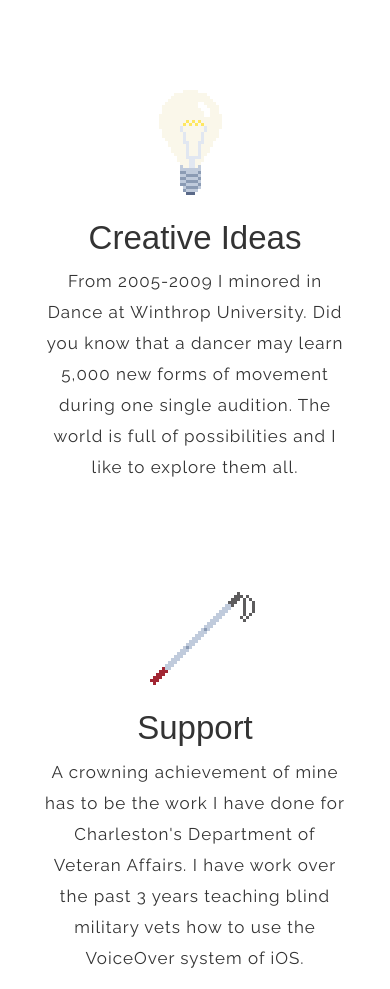
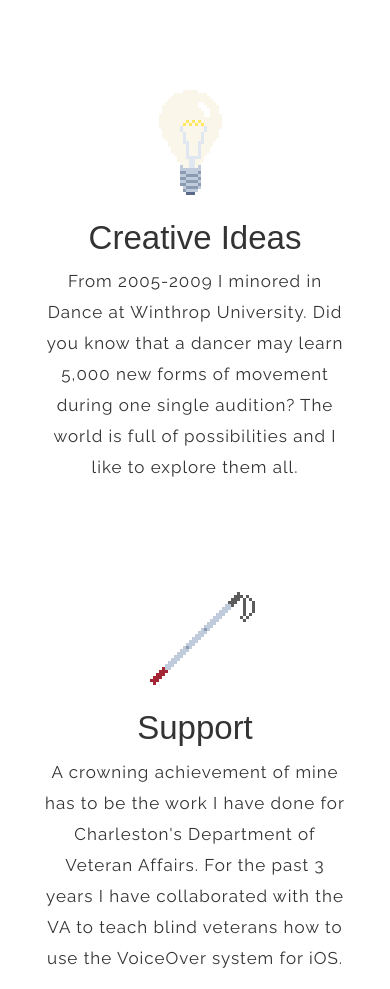
Before and after one commit to baiton/baiton.github.io, a plain HTML site: page index.html in a window 390 px wide. Shown: the part 3655-4644 px from the top of the page. Drawn offline with Linux system fonts and the light colour scheme; a script that the page names is missing; files whose address does not match are found by name; a web font is replaced by a local one.

Commit message:
fixed tablet size scrolling issue and a few minor grammar issues

```diff
--- a/css/custom.css
+++ b/css/custom.css
@@ -943,6 +943,12 @@ form
     border-radius: 0;
 }
 
+@media (max-width: 1024px) {
+    #wrapper{
+      background-attachment: initial;
+    }
+}
+
 @media (max-width: 712px) {
     #wrapper{
       background-attachment: initial;
--- a/index.html
+++ b/index.html
@@ -184,7 +184,7 @@
 			        			<div class="about-service">
 			        				<h3 class="text-center">Creative Ideas</h3>
 			        				<p class="text-center">
-			        					From 2005-2009 I minored in Dance at Winthrop University.  Did you know that a dancer may learn 5,000 new forms of movement during one single audition.  The world is full of possibilities and I like to explore them all.
+			        					From 2005-2009 I minored in Dance at Winthrop University.  Did you know that a dancer may learn 5,000 new forms of movement during one single audition?  The world is full of possibilities and I like to explore them all.
 			        				</p>
 			        			</div>
 			        		</div>	<!-- col-sm-4 -->
@@ -195,7 +195,7 @@
 			        			<div class="about-service">
 			        				<h3 class="text-center">Support</h3>
 			        				<p class="text-center">
-			        					A crowning achievement of mine has to be the work I have done for Charleston's Department of Veteran Affairs.  I have work over the past 3 years teaching blind military vets how to use the VoiceOver system of iOS.
+			        					A crowning achievement of mine has to be the work I have done for Charleston's Department of Veteran Affairs.  For the past 3 years I have collaborated with the VA to teach blind veterans how to use the VoiceOver system for iOS.
 			        				</p>
 			        			</div>
 			        		</div>	<!-- col-sm-4 -->
```
Also changed, not shown: 1 other file.
